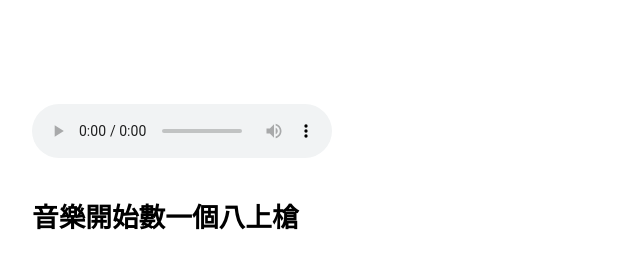
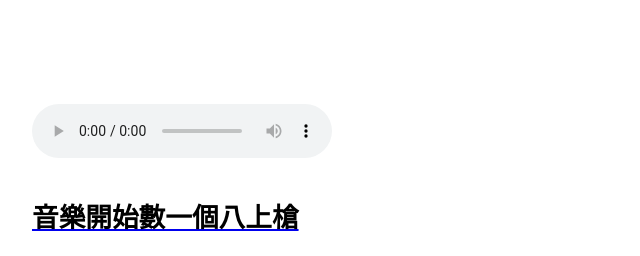
Before and after one commit to HuangHuansheng/oooooooooooooo, a plain HTML site: page index.html in a window 1280 px wide. Shown: the top 256 px of the page, 72-712 px from the left. Drawn offline with Linux system fonts and the light colour scheme.

Commit message:
Update index.html

```diff
--- a/index.html
+++ b/index.html
@@ -220,7 +220,9 @@
 
     <audio src="傳說不滅.mp3"controls autoplay loop></audio>
 
+    <a target="_blank" href="https://goatmagic.github.io/firworks/">
     <h1><B>音樂開始數一個八上槍</B></h1>
+        </a>
 
     <p class="c6"><span class="c0">&nbsp;</span></p><a id="t.5a67a1b452c6d01b773dc2d90d84ad9dd95e8b24"></a><a
         id="t.0"></a>
```
